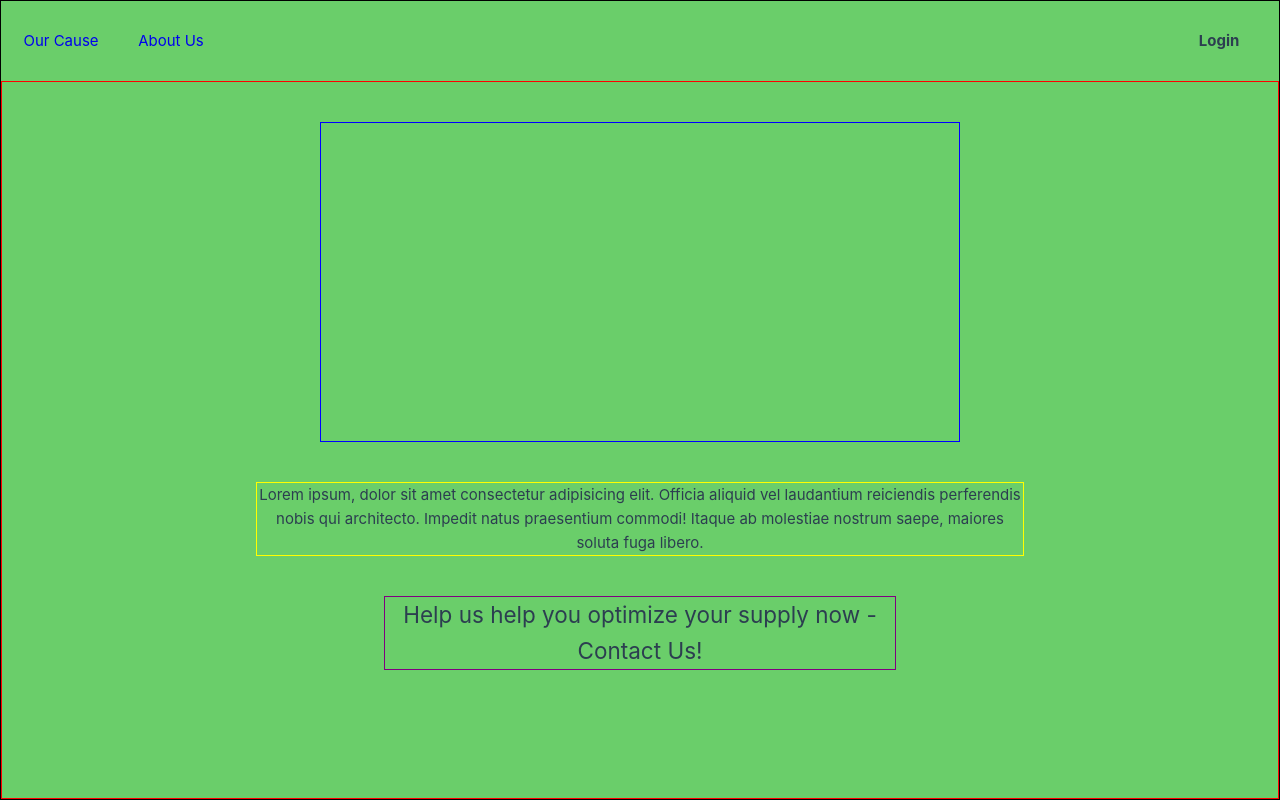
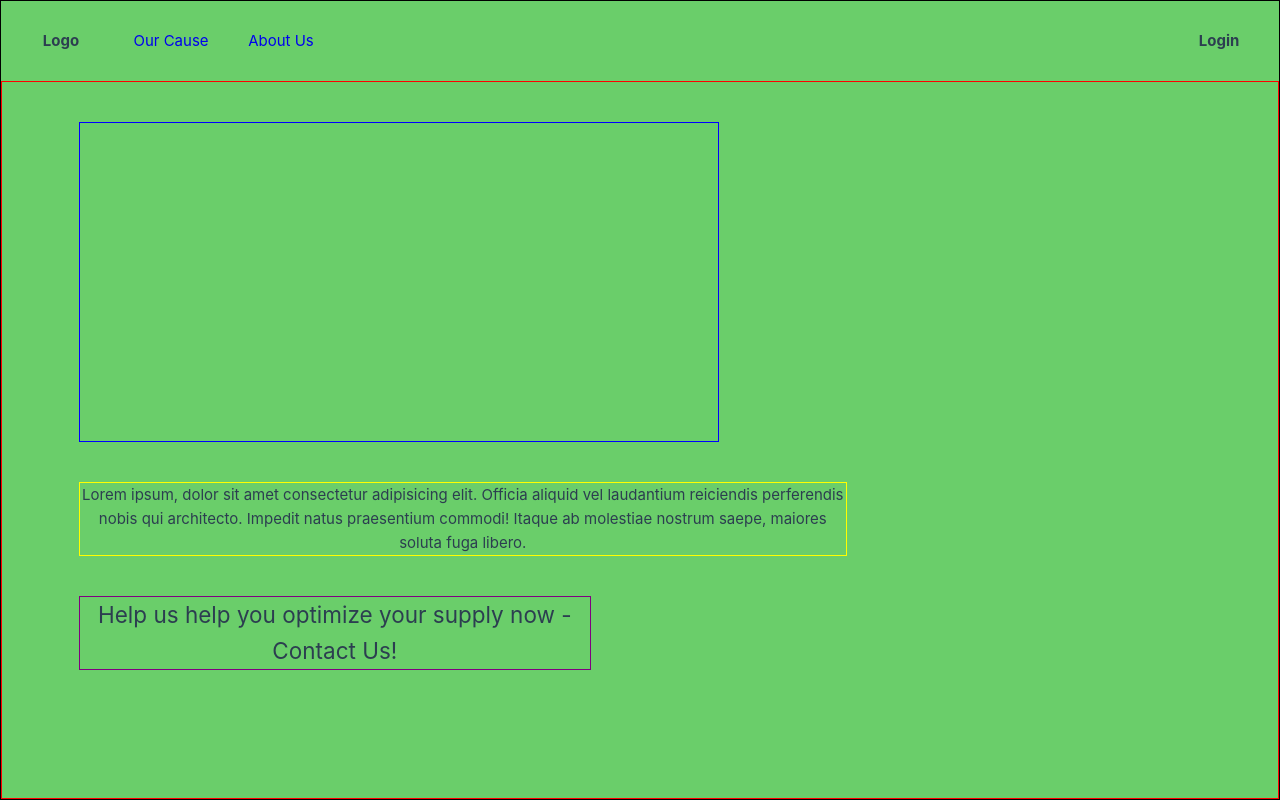
Before and after one commit to Dallss/SupplAI---Frontend, a Vue app: page / in a window 1280 px wide. Shown: the top 800 px of the page. Built offline with nearby package versions, Linux system fonts and the light colour scheme.

Commit message:
adds login page

```diff
--- a/src/pages/LandingPage.vue
+++ b/src/pages/LandingPage.vue
@@ -2,6 +2,7 @@
   <div class="container">
     <div class="section home" id="home">
       <div class="nav">
+        <div class="nav-item">Logo</div>
         <div class="nav-item"><a href="#our-cause">Our Cause</a></div>
         <div class="nav-item"><a href="#about-us">About Us</a></div>
         <div class="nav-item login">Login</div>
@@ -77,9 +78,12 @@ main {
   flex-grow: 1;
   border: 1px solid red;
   width: 100%;
-  justify-items: center;
+  justify-items: left;
 }
 
+main > div {
+  margin-left: 6vw;
+}
 .title {
   height: 40vh;
   width: 50vw;
--- a/src/router/index.js
+++ b/src/router/index.js
@@ -9,6 +9,11 @@ const router = createRouter({
       name: 'landing',
       component: LandingPage,
     },
+    {
+      path: '/login',
+      name: 'login',
+      component: () => import('@/pages/LoginPage.vue'),
+    },
   ],
 })
 
```
Also changed, not shown: src/pages/LoginPage.vue (added).
